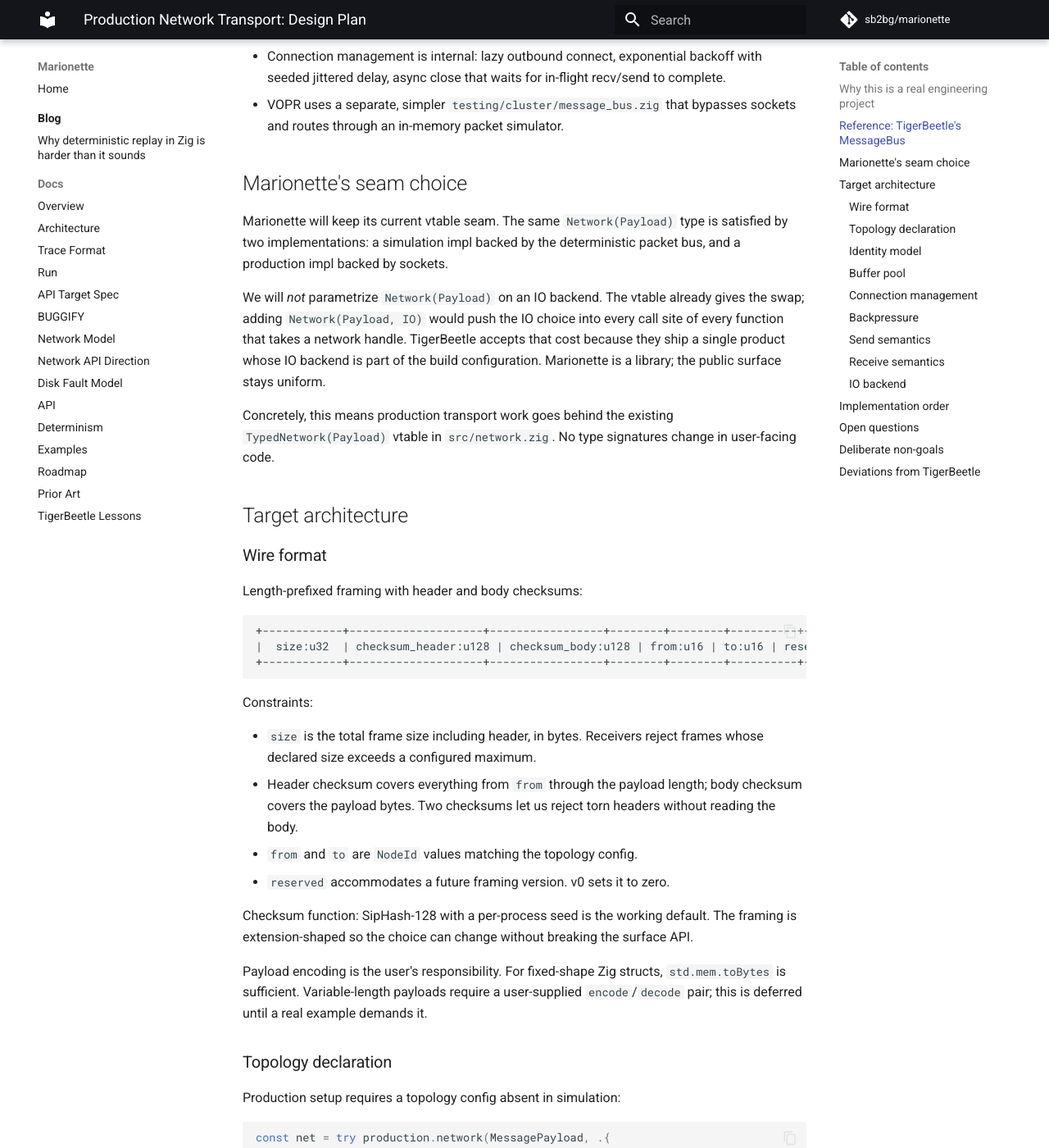
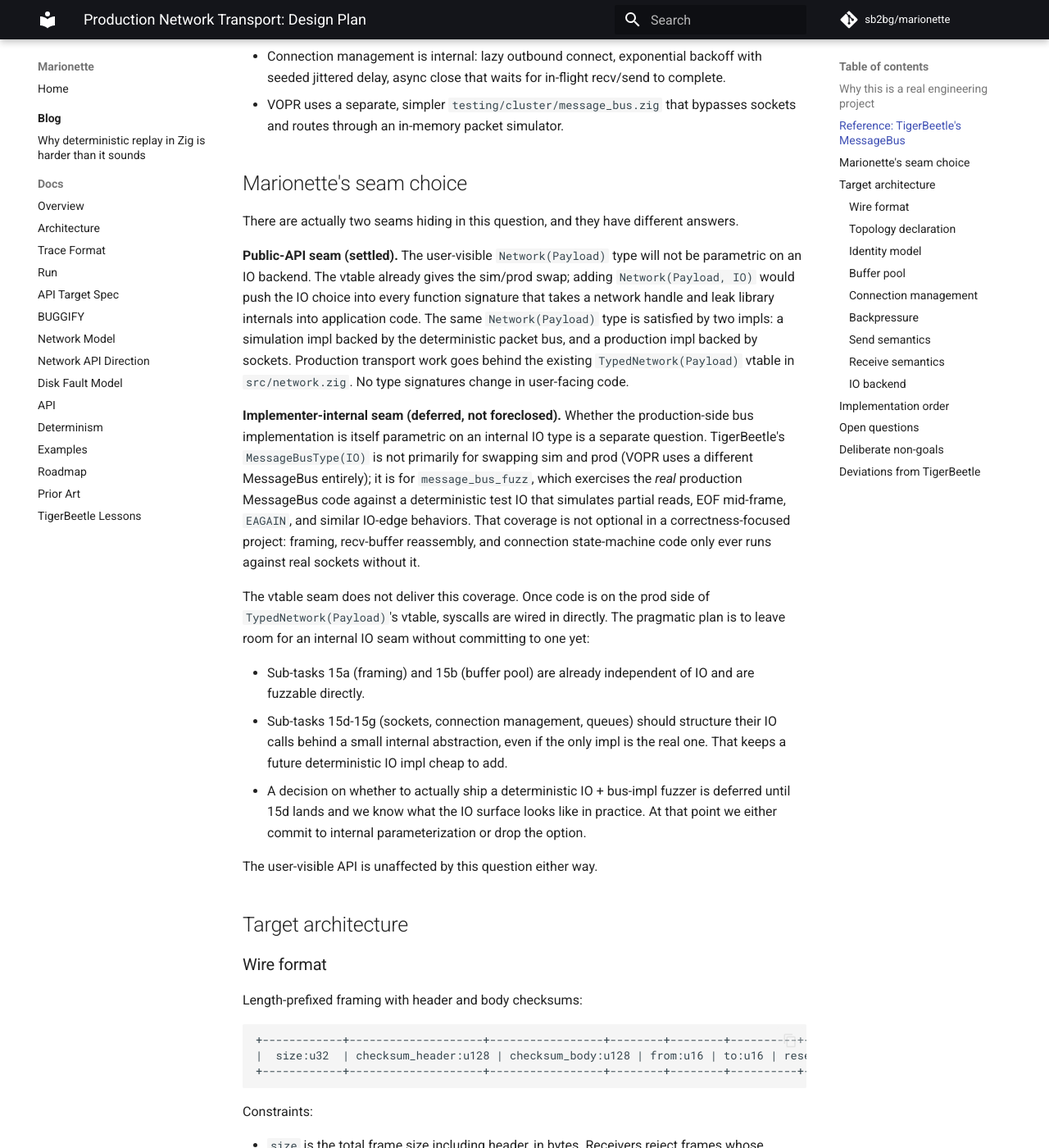
Before and after one commit to sb2bg/marionette, an MkDocs documentation site: the page built from docs/network-production.md, in a window 1280 px wide and 1400 px high, scrolled down 1275 px. Shown: the whole window at 82% size. Built offline with MkDocs 1.6.1 and Material for MkDocs 9.7.7, drawn with Linux system fonts in a browser that asks for light colours; comment, search, counter and statistics services are not loaded; some of the changed text lies outside the part shown.

Commit message:
Update opinions

```diff
--- a/docs/network-production.md
+++ b/docs/network-production.md
@@ -56,20 +56,47 @@ The closest fully-realized example in the Zig ecosystem. Studied in detail in
 
 ## Marionette's seam choice
 
-Marionette will keep its current vtable seam. The same `Network(Payload)`
-type is satisfied by two implementations: a simulation impl backed by the
-deterministic packet bus, and a production impl backed by sockets.
+There are actually two seams hiding in this question, and they have different
+answers.
 
-We will *not* parametrize `Network(Payload)` on an IO backend. The vtable
-already gives the swap; adding `Network(Payload, IO)` would push the IO
-choice into every call site of every function that takes a network handle.
-TigerBeetle accepts that cost because they ship a single product whose IO
-backend is part of the build configuration. Marionette is a library; the
-public surface stays uniform.
+**Public-API seam (settled).** The user-visible `Network(Payload)` type
+will not be parametric on an IO backend. The vtable already gives the
+sim/prod swap; adding `Network(Payload, IO)` would push the IO choice into
+every function signature that takes a network handle and leak library
+internals into application code. The same `Network(Payload)` type is
+satisfied by two impls: a simulation impl backed by the deterministic
+packet bus, and a production impl backed by sockets. Production transport
+work goes behind the existing `TypedNetwork(Payload)` vtable in
+`src/network.zig`. No type signatures change in user-facing code.
 
-Concretely, this means production transport work goes behind the existing
-`TypedNetwork(Payload)` vtable in `src/network.zig`. No type signatures
-change in user-facing code.
+**Implementer-internal seam (deferred, not foreclosed).** Whether the
+production-side bus implementation is itself parametric on an internal IO
+type is a separate question. TigerBeetle's `MessageBusType(IO)` is not
+primarily for swapping sim and prod (VOPR uses a different MessageBus
+entirely); it is for `message_bus_fuzz`, which exercises the *real*
+production MessageBus code against a deterministic test IO that simulates
+partial reads, EOF mid-frame, `EAGAIN`, and similar IO-edge behaviors.
+That coverage is not optional in a correctness-focused project: framing,
+recv-buffer reassembly, and connection state-machine code only ever runs
+against real sockets without it.
+
+The vtable seam does not deliver this coverage. Once code is on the prod
+side of `TypedNetwork(Payload)`'s vtable, syscalls are wired in directly.
+The pragmatic plan is to leave room for an internal IO seam without
+committing to one yet:
+
+- Sub-tasks 15a (framing) and 15b (buffer pool) are already independent of
+  IO and are fuzzable directly.
+- Sub-tasks 15d-15g (sockets, connection management, queues) should
+  structure their IO calls behind a small internal abstraction, even if
+  the only impl is the real one. That keeps a future deterministic IO
+  impl cheap to add.
+- A decision on whether to actually ship a deterministic IO + bus-impl
+  fuzzer is deferred until 15d lands and we know what the IO surface
+  looks like in practice. At that point we either commit to internal
+  parameterization or drop the option.
+
+The user-visible API is unaffected by this question either way.
 
 ## Target architecture
 
@@ -233,6 +260,15 @@ The internal IO type is not part of the public API. Users see only
 exposes the primitives the production impl needs (async accept, recv, send,
 close); until then, the internal abstraction is whatever works.
 
+The internal IO surface should be small and well-defined for a second
+reason beyond `std.Io` migration: structured this way, the production bus
+implementation can later be made parametric on the internal IO type so a
+deterministic IO impl can drive bus-implementation fuzz tests
+(TigerBeetle's `message_bus_fuzz` pattern). This is not committed work for
+v1, but the cost of structuring the IO calls cleanly now is small and
+preserves the option. See "Marionette's seam choice" above for the full
+reasoning.
+
 ## Implementation order
 
 Each item ships on its own. Cross-process parity is the done-signal.
@@ -292,9 +328,14 @@ and not use `Network(Payload)` for that workload.
 
 For posterity, where this design diverges from TigerBeetle and why:
 
-- **One seam, not two.** Marionette's vtable substitutes for TigerBeetle's
-  parametric IO type plus separate VOPR bus. Justification: keeps the public
-  type uniform across sim and prod.
+- **One *user-visible* seam, not two.** Marionette's vtable substitutes
+  for the TigerBeetle equivalent of "different MessageBus per use case"
+  (separate VOPR bus vs production bus). Justification: keeps the public
+  type uniform across sim and prod. Note this is narrower than "one seam
+  total": TigerBeetle's parametric `MessageBusType(IO)` exists primarily
+  to let `message_bus_fuzz` exercise the production bus against a
+  deterministic IO. Marionette has not adopted that internal seam yet but
+  has not foreclosed on it; see "Marionette's seam choice" above.
 - **No bus-level replica/client distinction.** Single `NodeId` namespace.
   Justification: Marionette is generic, not VSR-specific.
 - **Pull-shaped receive (`nextDelivery`).** TigerBeetle is callback-shaped.
```
Also changed, not shown: docs/roadmap.md (+18 -5 lines).
